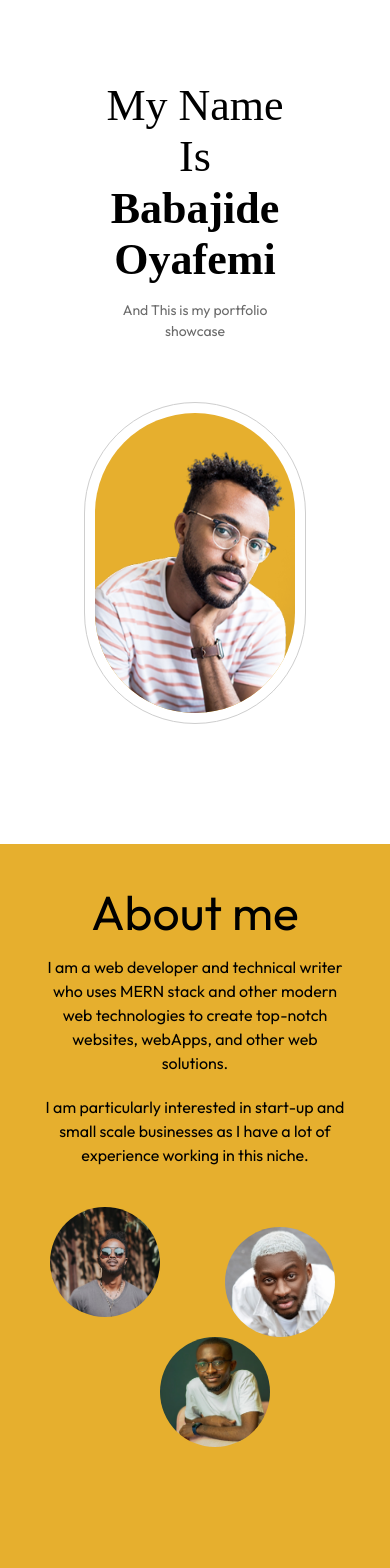
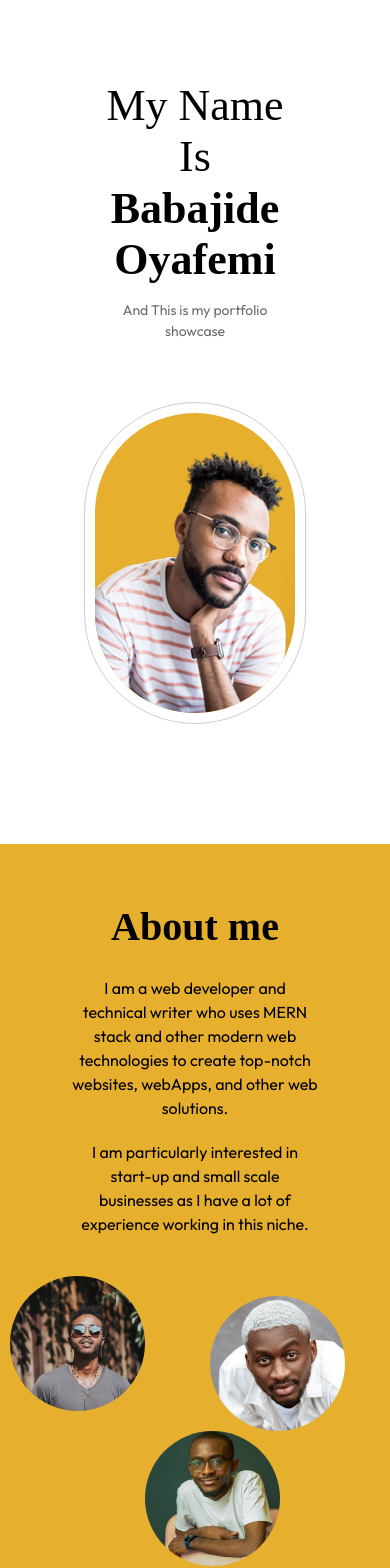
Before and after one commit to Babajide777/the-oyafemi-portfolio, a Next.js app in the folder client/: page / in a window 390 px wide. Shown: the top 1568 px of the page. Built offline with nearby package versions, Linux system fonts and the light colour scheme; a web font is replaced by a local one.

Commit message:
The mobile fontsizes have been changed

```diff
--- a/client/app/Components/about.tsx
+++ b/client/app/Components/about.tsx
@@ -22,7 +22,7 @@ const About = () => {
         display: 'flex',
         flexDirection: 'column',
         alignItems: 'center',
-        paddingTop: { xs: '40px', md: '20px' },
+        paddingTop: { xs: '60px', md: '20px' },
         // Add a pseudo-element for the wavy line:
         '&::after': {
           display: { xs: 'none', md: 'block' },
@@ -37,15 +37,21 @@ const About = () => {
         }
       }}
     >
-      <Typography component="h3" variant="h3" sx={{ paddingBottom: '15px' }}>
+      <Typography
+        component="h3"
+        variant="h1"
+        sx={{ fontWeight: '700', paddingBottom: '25px', fontSize: '40px' }}
+      >
         About me
       </Typography>
       <Typography
         component="p"
-        variant="body3"
+        variant="body1"
         sx={{
+          fontWeight: '400',
+          fontSize: '16px',
           textAlign: 'center',
-          width: { xs: '77%', md: '65%' },
+          width: { xs: '63%', md: '65%' },
           paddingBottom: '20px'
         }}
       >
@@ -57,8 +63,10 @@ const About = () => {
         component="p"
         variant="body3"
         sx={{
+          fontWeight: '400',
+          fontSize: '16px',
           textAlign: 'center',
-          width: { xs: '77%', md: '65%' },
+          width: { xs: '63%', md: '65%' },
           paddingBottom: { xs: '60px', md: '35px' }
         }}
       >
@@ -84,11 +92,11 @@ const About = () => {
       >
         <Box
           sx={{
-            width: { xs: '110px', sm: '150px', md: '220px' }, // Adjusts size by breakpoint
-            height: { xs: '110px', sm: '150px', md: '220px' },
+            width: { xs: '135px', sm: '150px', md: '220px' }, // Adjusts size by breakpoint
+            height: { xs: '135px', sm: '150px', md: '220px' },
             gridArea: 'a',
             borderRadius: '50%',
-            marginLeft: { xs: '50px', md: '0' },
+            marginLeft: { xs: '10px', md: '0' },
             marginTop: '-20px'
           }}
         >
@@ -105,8 +113,8 @@ const About = () => {
         </Box>
         <Box
           sx={{
-            width: { xs: '110px', sm: '150px', md: '220px' }, // Adjusts size by breakpoint
-            height: { xs: '110px', sm: '150px', md: '220px' },
+            width: { xs: '135px', sm: '150px', md: '220px' }, // Adjusts size by breakpoint
+            height: { xs: '135px', sm: '150px', md: '220px' },
             gridArea: 'c',
             borderRadius: '50%',
             marginTop: { md: '30px' }
@@ -125,11 +133,11 @@ const About = () => {
         </Box>
         <Box
           sx={{
-            width: { xs: '110px', sm: '150px', md: '220px' }, // Adjusts size by breakpoint
-            height: { xs: '110px', sm: '150px', md: '220px' },
+            width: { xs: '135px', sm: '150px', md: '220px' }, // Adjusts size by breakpoint
+            height: { xs: '135px', sm: '150px', md: '220px' },
             gridArea: 'b',
             borderRadius: '50%',
-            marginLeft: { xs: '-50px', md: '0' },
+            marginLeft: { xs: '-70px', md: '0' },
             marginTop: { md: '-20px' }
           }}
         >
```
